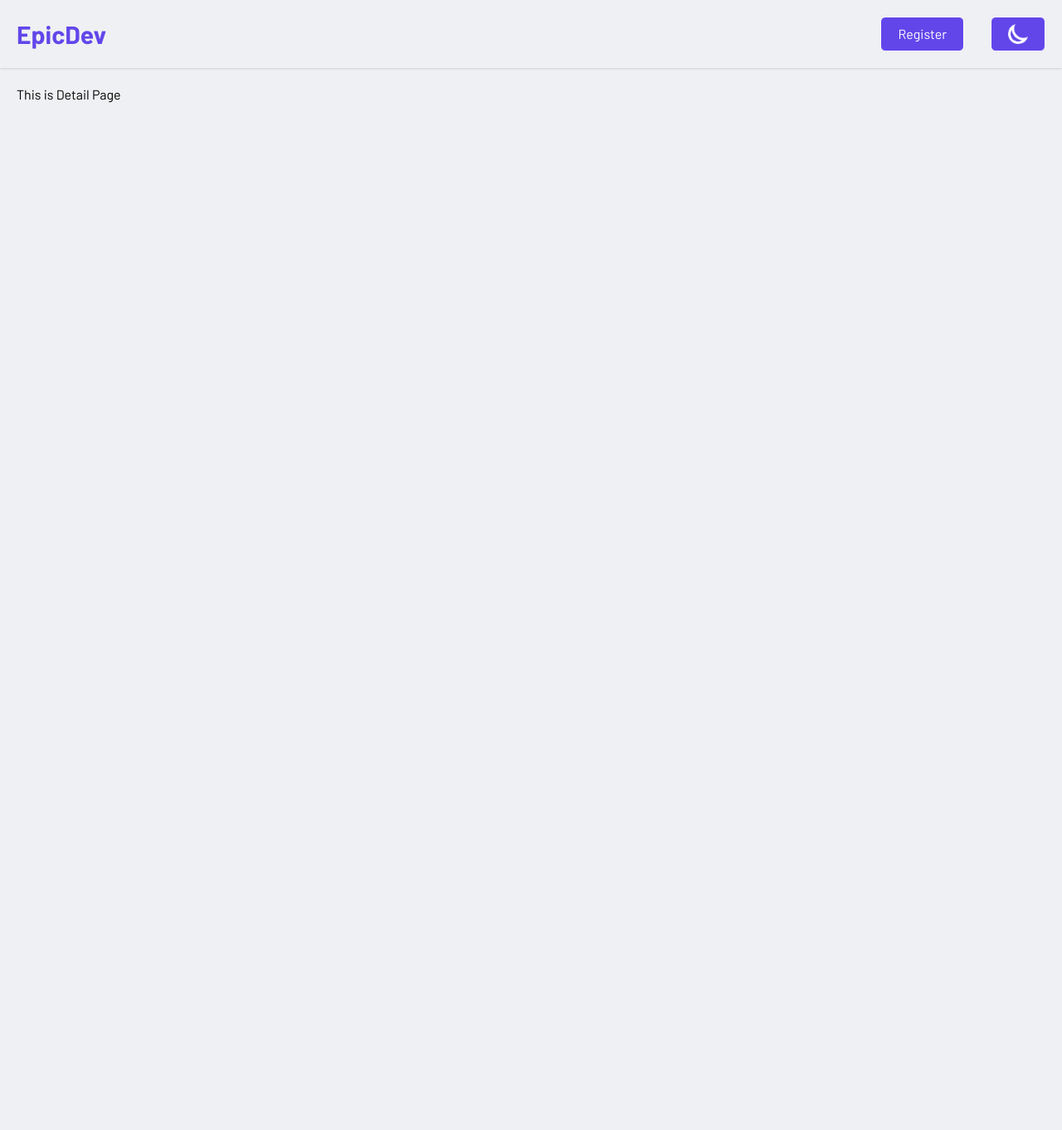
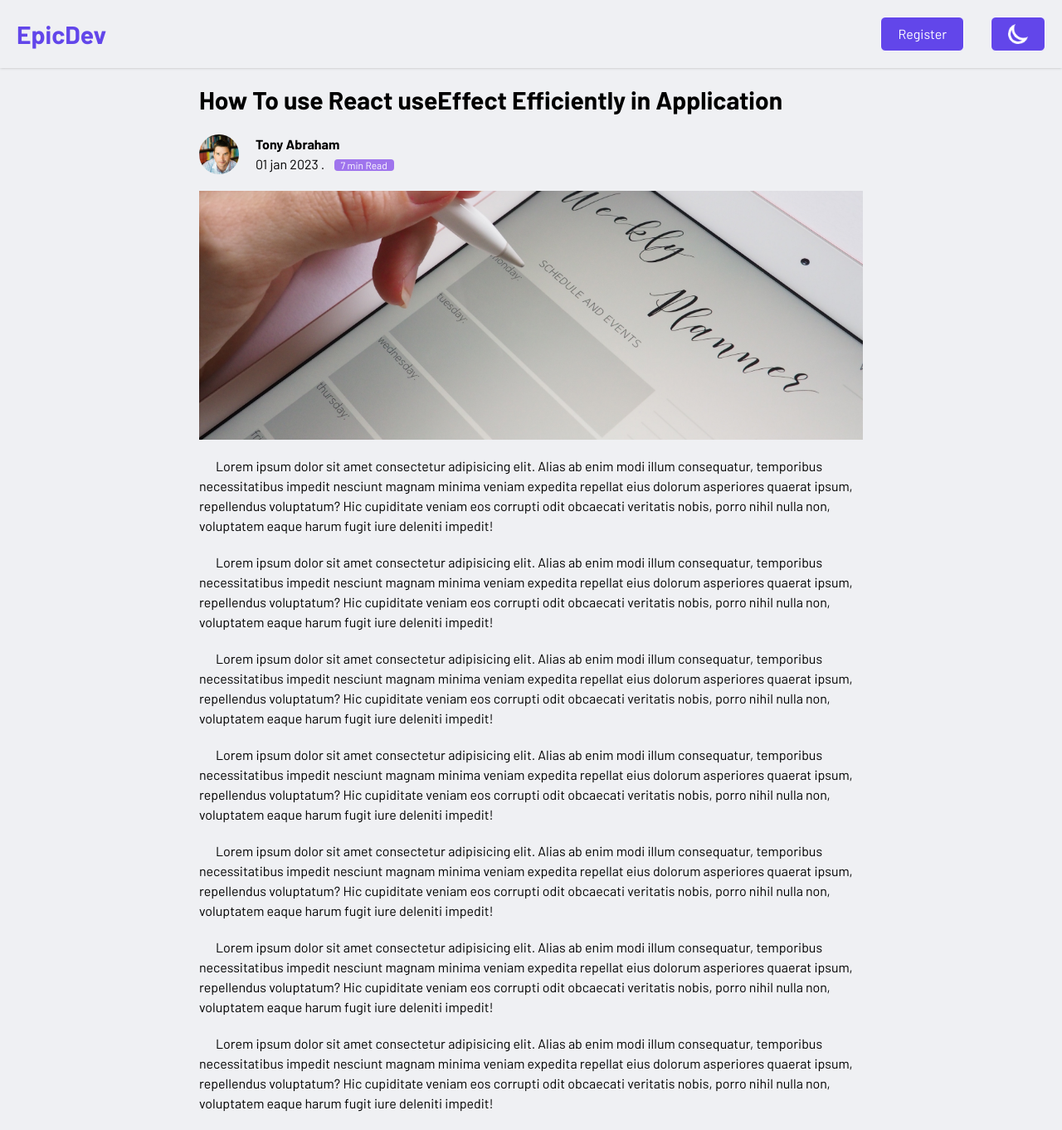
Before and after one commit to zphtet/BlogApp-fullstack, a React (Vite) app in the folder frontend-react/: page /posts/1 in a window 1280 px wide. Shown: the whole page at 83% size. Before the commit the page ends 800 px from the top, so only its background shows below. Built offline with nearby package versions, Linux system fonts and the light colour scheme.

Commit message:
some router and  detail page design

```diff
--- a/frontend-react/src/components/Card.jsx
+++ b/frontend-react/src/components/Card.jsx
@@ -1,15 +1,15 @@
 import React from "react";
 import cardImg from "../assets/default-card.jpg";
 import authorImg from "../assets/author.jpg";
-import { BsBookmarkPlus } from "react-icons/bs";
+import { BsBookmarkPlus, BsFillBookmarkPlusFill } from "react-icons/bs";
 import { Link } from "react-router-dom";
 // BsFillBookmarkPlusFill;
-const Card = () => {
+const Card = ({ mine, saved }) => {
   return (
     <div className="post px-5 dark:text-white ml:px-0">
       <div className="pb-3 border-b border-dgray flex gap-10 tb:gap-4  items-center justify-between">
         <div className=" flex flex-col gap-2 ">
-          <div className="flex  items-center gap-2">
+          <div className={`flex  items-center gap-2 ${mine && "hidden"}`}>
             <div className="w-10 h-10 rounded-full overflow-hidden ">
               <img
                 src={authorImg}
@@ -37,11 +37,15 @@ const Card = () => {
             vero, facilis odio illum sit, ad neque maiores
           </p>
           <div className="text-xs flex gap-5 items-center">
-            <p className="category py-1 px-3 rounded-xl bg-gray dark:bg-slate-700">
+            <p className="category py-1 px-3 text-white rounded-xl bg-theme">
               Web developement
             </p>
             <p>6 min read</p>
-            <BsBookmarkPlus className="cursor-pointer w-5 h-5 " />
+            {saved ? (
+              <BsFillBookmarkPlusFill className="cursor-pointer w-5 h-5 " />
+            ) : (
+              <BsBookmarkPlus className="cursor-pointer w-5 h-5 " />
+            )}
           </div>
         </div>
         <div className="post-img-container max-w-[150px] tb:hidden">
--- a/frontend-react/src/components/Detail.jsx
+++ b/frontend-react/src/components/Detail.jsx
@@ -1,7 +1,95 @@
 import React from "react";
-
+import authorImg from "../assets/author.jpg";
+import postImg from "../assets/default-card.jpg";
 const Detail = () => {
-  return <div>This is Detail Page</div>;
+  return (
+    <div className="w-[min(800px,100%)] mx-auto [&>*:not(:last-child)]:mb-5 ">
+      <h6 className="text-3xl font-bold">
+        How To use React useEffect Efficiently in Application
+      </h6>
+      <div className="mt-6 flex gap-5 text-base">
+        <div className="img-container">
+          <img
+            className="w-12 h-12 rounded-full object-cover"
+            src={authorImg}
+            alt="author image"
+          />
+        </div>
+        <div>
+          <p className="font-bold">Tony Abraham</p>
+          <p>
+            01 jan 2023 .{" "}
+            <span className=" text-xs ml-2 rounded px-2 py-0 text-white  bg-[#9f74ed]">
+              7 min Read
+            </span>{" "}
+          </p>
+        </div>
+      </div>
+      <div className="">
+        <img
+          src={postImg}
+          className="max-h-[300px]  w-full h-full object-cover"
+          alt="post img"
+        />
+      </div>
+      <p className="indent-5">
+        Lorem ipsum dolor sit amet consectetur adipisicing elit. Alias ab enim
+        modi illum consequatur, temporibus necessitatibus impedit nesciunt
+        magnam minima veniam expedita repellat eius dolorum asperiores quaerat
+        ipsum, repellendus voluptatum? Hic cupiditate veniam eos corrupti odit
+        obcaecati veritatis nobis, porro nihil nulla non, voluptatem eaque harum
+        fugit iure deleniti impedit!
+      </p>
+      <p className="indent-5">
+        Lorem ipsum dolor sit amet consectetur adipisicing elit. Alias ab enim
+        modi illum consequatur, temporibus necessitatibus impedit nesciunt
+        magnam minima veniam expedita repellat eius dolorum asperiores quaerat
+        ipsum, repellendus voluptatum? Hic cupiditate veniam eos corrupti odit
+        obcaecati veritatis nobis, porro nihil nulla non, voluptatem eaque harum
+        fugit iure deleniti impedit!
+      </p>
+      <p className="indent-5">
+        Lorem ipsum dolor sit amet consectetur adipisicing elit. Alias ab enim
+        modi illum consequatur, temporibus necessitatibus impedit nesciunt
+        magnam minima veniam expedita repellat eius dolorum asperiores quaerat
+        ipsum, repellendus voluptatum? Hic cupiditate veniam eos corrupti odit
+        obcaecati veritatis nobis, porro nihil nulla non, voluptatem eaque harum
+        fugit iure deleniti impedit!
+      </p>
+      <p className="indent-5">
+        Lorem ipsum dolor sit amet consectetur adipisicing elit. Alias ab enim
+        modi illum consequatur, temporibus necessitatibus impedit nesciunt
+        magnam minima veniam expedita repellat eius dolorum asperiores quaerat
+        ipsum, repellendus voluptatum? Hic cupiditate veniam eos corrupti odit
+        obcaecati veritatis nobis, porro nihil nulla non, voluptatem eaque harum
+        fugit iure deleniti impedit!
+      </p>
+      <p className="indent-5">
+        Lorem ipsum dolor sit amet consectetur adipisicing elit. Alias ab enim
+        modi illum consequatur, temporibus necessitatibus impedit nesciunt
+        magnam minima veniam expedita repellat eius dolorum asperiores quaerat
+        ipsum, repellendus voluptatum? Hic cupiditate veniam eos corrupti odit
+        obcaecati veritatis nobis, porro nihil nulla non, voluptatem eaque harum
+        fugit iure deleniti impedit!
+      </p>
+      <p className="indent-5">
+        Lorem ipsum dolor sit amet consectetur adipisicing elit. Alias ab enim
+        modi illum consequatur, temporibus necessitatibus impedit nesciunt
+        magnam minima veniam expedita repellat eius dolorum asperiores quaerat
+        ipsum, repellendus voluptatum? Hic cupiditate veniam eos corrupti odit
+        obcaecati veritatis nobis, porro nihil nulla non, voluptatem eaque harum
+        fugit iure deleniti impedit!
+      </p>
+      <p className="indent-5">
+        Lorem ipsum dolor sit amet consectetur adipisicing elit. Alias ab enim
+        modi illum consequatur, temporibus necessitatibus impedit nesciunt
+        magnam minima veniam expedita repellat eius dolorum asperiores quaerat
+        ipsum, repellendus voluptatum? Hic cupiditate veniam eos corrupti odit
+        obcaecati veritatis nobis, porro nihil nulla non, voluptatem eaque harum
+        fugit iure deleniti impedit!
+      </p>
+    </div>
+  );
 };
 
 export default Detail;
--- a/frontend-react/src/components/Profile.jsx
+++ b/frontend-react/src/components/Profile.jsx
@@ -1,8 +1,11 @@
 import React from "react";
 
 import authorImg from "../assets/author.jpg";
+
+// import { Outlet, Link, NavLink } from "react-router-dom";
 import Card from "./Card";
 const Profile = () => {
+  const [tabActive, setTabActive] = React.useState(true);
   return (
     <div className=" py-8 ">
       <div className="flex items-center gap-8 px-5 ml:px-0 ml:gap-4">
@@ -14,16 +17,31 @@ const Profile = () => {
         <p className="name font-bold text-3xl ml:text-xl">Tomy Abraham</p>
       </div>
       <div className="mt-5 flex items-center gap-5  pb-1 px-5 ml:px-0">
-        <a href="#" className="profile-tab  active-tab">
+        <button
+          className={`profile-tab ${tabActive && "active-tab"} `}
+          onClick={() => setTabActive(true)}
+        >
           Your Posts
-        </a>
-        <a href="#" className="profile-tab  ">
+        </button>
+        <button
+          className={`profile-tab ${!tabActive && "active-tab"} `}
+          onClick={() => setTabActive(false)}
+        >
           Saved Posts
-        </a>
+        </button>
       </div>
       <div className="profile-card-container mt-7 flex flex-col gap-4">
-        <Card />
-        <Card />
+        {/* <Outlet /> */}
+        {tabActive ? (
+          <Card mine />
+        ) : (
+          <div>
+            <Card saved />
+            <Card saved />
+            <Card saved />
+            <Card saved />
+          </div>
+        )}
       </div>
     </div>
   );
--- /dev/null
+++ b/frontend-react/src/components/SavedPosts.jsx
@@ -0,0 +1,13 @@
+import React from "react";
+import Card from "./Card";
+const SavedPosts = () => {
+  return (
+    <div>
+      <Card />
+      <Card />
+      <Card />
+    </div>
+  );
+};
+
+export default SavedPosts;
```
Also changed, not shown: frontend-react/src/main.jsx (+12 -0 lines).
